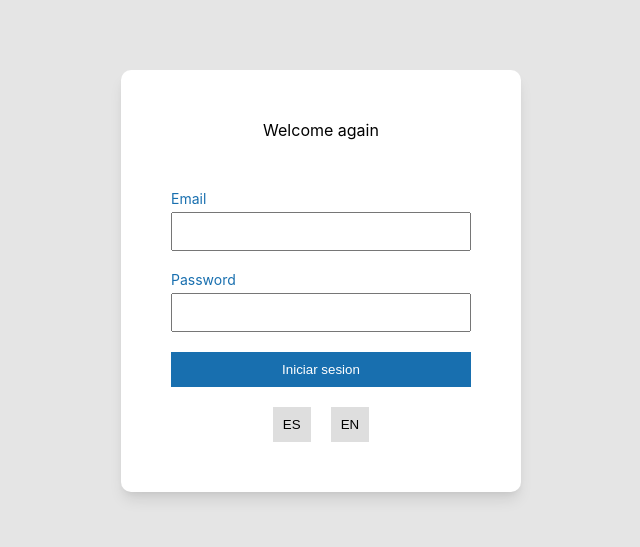
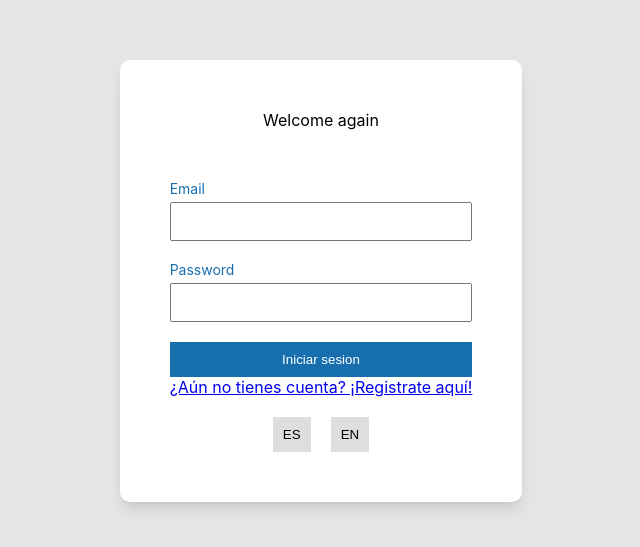
Before and after one commit to PiliGar/autonomos-app, a React (Create React App) app: page / in a window 1280 px wide. Shown: the part 119-666 px from the top of the page, without its empty margins (319-959 px from the left). Built offline with nearby package versions, Linux system fonts and the light colour scheme.

Commit message:
Finished 18 unauth app

```diff
--- a/src/apps/App.js
+++ b/src/apps/App.js
@@ -1,12 +1,5 @@
 import React, { useState } from "react";
-import {
-  BrowserRouter as Router,
-  Route,
-  Switch,
-  Redirect,
-} from "react-router-dom";
-import Login from "../pages/Login";
-import Register from "../pages/Register";
+import UnAuthApp from "./UnAuthApp";
 
 const initState = () => {
   try {
@@ -22,21 +15,7 @@ const App = () => {
     setIsLoggedIn(true);
     localStorage.setItem("isLoggedIn", true);
   };
-  return isLoggedIn ? (
-    <p>Has iniciado sesión</p>
-  ) : (
-    <Router>
-      <Switch>
-        <Route path="/" exact>
-          <Login login={login} />
-        </Route>
-        <Route path="/register">
-          <Register login={login} />
-        </Route>
-        <Redirect to="/"></Redirect>
-      </Switch>
-    </Router>
-  );
+  return isLoggedIn ? <p>Has iniciado sesión</p> : <UnAuthApp login={login} />;
 };
 
 export default App;
--- /dev/null
+++ b/src/apps/UnAuthApp.js
@@ -0,0 +1,27 @@
+import React from "react";
+import {
+  BrowserRouter as Router,
+  Route,
+  Switch,
+  Redirect,
+} from "react-router-dom";
+import Login from "../pages/Login";
+import Register from "../pages/Register";
+
+const UnAuthApp = ({ login }) => {
+  return (
+    <Router>
+      <Switch>
+        <Route path="/" exact>
+          <Login login={login} />
+        </Route>
+        <Route path="/register">
+          <Register login={login} />
+        </Route>
+        <Redirect to="/"></Redirect>
+      </Switch>
+    </Router>
+  );
+};
+
+export default UnAuthApp;
--- /dev/null
+++ b/src/components/Languages.js
@@ -0,0 +1,32 @@
+import React from "react";
+import { Button } from "../ui";
+import { withTranslation } from "react-i18next";
+
+const Languages = ({ i18n }) => {
+  const changeLanguage = (language) => i18n.changeLanguage(language);
+
+  return (
+    <div style={{ display: "flex", justifyContent: "center", marginTop: 20 }}>
+      <Button
+        style={{
+          backgroundColor: "#DEDEDE",
+          color: "black",
+          marginRight: 20,
+        }}
+        onClick={() => changeLanguage("es")}
+      >
+        ES
+      </Button>
+      <Button
+        style={{
+          backgroundColor: "#DEDEDE",
+          color: "black",
+        }}
+        onClick={() => changeLanguage("en")}
+      >
+        EN
+      </Button>
+    </div>
+  );
+};
+export default withTranslation()(Languages);
--- /dev/null
+++ b/src/components/index.js
@@ -0,0 +1 @@
+export { default as Languages } from "./Languages";
--- a/src/pages/Login.css
+++ /dev/null
@@ -1,35 +0,0 @@
-.container {
-  display: flex;
-  justify-content: center;
-  align-items: center;
-  height: 100vh;
-}
-.box {
-  display: flex;
-  flex-direction: column;
-  min-width: 300px;
-  padding: 50px;
-  border-radius: 10px;
-  background: white;
-  box-shadow: 0 10px 15px -3px rgba(0, 0, 0, 0.1),
-    0 4px 6px -2px rgba(0, 0, 0, 0.05);
-}
-.box input {
-  margin-bottom: 20px;
-  padding: 10px;
-}
-.box label {
-  font-size: 14px;
-  margin-bottom: 5px;
-  color: #186faf;
-}
-.box button {
-  padding: 10px;
-  cursor: pointer;
-  color: white;
-  background-color: #186faf;
-  border: none;
-}
-.box button:hover {
-  background-color: #2680c2;
-}
--- a/src/pages/Login.js
+++ b/src/pages/Login.js
@@ -1,8 +1,10 @@
 import React, { useState } from "react";
+import { Link } from "react-router-dom";
 import request from "../utils/request";
-//import "./Login.css";
 import styled from "styled-components";
 import { withTranslation } from "react-i18next";
+import { Button, Input, Label } from "../ui/";
+import { Languages } from "../components/";
 
 const Container = styled.div`
   display: flex;
@@ -22,29 +24,7 @@ const Box = styled.div`
     0 4px 6px -2px rgba(0, 0, 0, 0.05);
 `;
 
-const Input = styled.input`
-  margin-bottom: 20px;
-  padding: 10px;
-`;
-
-const Label = styled.label`
-  font-size: 14px;
-  margin-bottom: 5px;
-  color: #186faf;
-`;
-
-const Button = styled.button`
-  padding: 10px;
-  cursor: pointer;
-  color: white;
-  background-color: #186faf;
-  border: none;
-  :hover {
-    background-color: #2680c2;
-  }
-`;
-
-const Login = ({ t, i18n, login }) => {
+const Login = ({ t, login }) => {
   const [credentials, setCredentials] = useState({ email: "", password: "" });
   const onSubmit = (e) => {
     e.preventDefault();
@@ -60,7 +40,6 @@ const Login = ({ t, i18n, login }) => {
       .then((res) => login())
       .catch((error) => console.error(error));
   };
-  const changeLanguage = (language) => i18n.changeLanguage(language);
 
   return (
     <Container className="container">
@@ -89,29 +68,8 @@ const Login = ({ t, i18n, login }) => {
           value={credentials.password}
         ></Input>
         <Button type="submit">Iniciar sesion</Button>
-        <div
-          style={{ display: "flex", justifyContent: "center", marginTop: 20 }}
-        >
-          <Button
-            style={{
-              backgroundColor: "#DEDEDE",
-              color: "black",
-              marginRight: 20,
-            }}
-            onClick={() => changeLanguage("es")}
-          >
-            ES
-          </Button>
-          <Button
-            style={{
-              backgroundColor: "#DEDEDE",
-              color: "black",
-            }}
-            onClick={() => changeLanguage("en")}
-          >
-            EN
-          </Button>
-        </div>
+        <Link to="/register">¿Aún no tienes cuenta? ¡Registrate aquí!</Link>
+        <Languages />
       </Box>
     </Container>
   );
--- a/src/pages/Register.js
+++ b/src/pages/Register.js
@@ -1,8 +1,10 @@
 import React, { useState } from "react";
+import { Link } from "react-router-dom";
 import request from "../utils/request";
-//import "./Login.css";
 import styled from "styled-components";
 import { withTranslation } from "react-i18next";
+import { Button, Input, Label } from "../ui/";
+import { Languages } from "../components/";
 
 const Container = styled.div`
   display: flex;
@@ -22,35 +24,13 @@ const Box = styled.div`
     0 4px 6px -2px rgba(0, 0, 0, 0.05);
 `;
 
-const Input = styled.input`
-  margin-bottom: 20px;
-  padding: 10px;
-`;
-
-const Label = styled.label`
-  font-size: 14px;
-  margin-bottom: 5px;
-  color: #186faf;
-`;
-
-const Button = styled.button`
-  padding: 10px;
-  cursor: pointer;
-  color: white;
-  background-color: #186faf;
-  border: none;
-  :hover {
-    background-color: #2680c2;
-  }
-`;
-
-const Login = ({ t, i18n, login }) => {
+const Register = ({ t, login }) => {
   const [credentials, setCredentials] = useState({ email: "", password: "" });
   const onSubmit = (e) => {
     e.preventDefault();
     console.log("submmit");
     console.log(credentials);
-    request("ApplicationUsers/login", {
+    request("ApplicationUsers", {
       method: "POST",
       body: JSON.stringify({
         email: credentials.email,
@@ -60,7 +40,6 @@ const Login = ({ t, i18n, login }) => {
       .then((res) => login())
       .catch((error) => console.error(error));
   };
-  const changeLanguage = (language) => i18n.changeLanguage(language);
 
   return (
     <Container className="container">
@@ -89,31 +68,10 @@ const Login = ({ t, i18n, login }) => {
           value={credentials.password}
         ></Input>
         <Button type="submit">Iniciar sesion</Button>
-        <div
-          style={{ display: "flex", justifyContent: "center", marginTop: 20 }}
-        >
-          <Button
-            style={{
-              backgroundColor: "#DEDEDE",
-              color: "black",
-              marginRight: 20,
-            }}
-            onClick={() => changeLanguage("es")}
-          >
-            ES
-          </Button>
-          <Button
-            style={{
-              backgroundColor: "#DEDEDE",
-              color: "black",
-            }}
-            onClick={() => changeLanguage("en")}
-          >
-            EN
-          </Button>
-        </div>
+        <Link to="/">¿Ya tienes cuenta? ¡Inicia sesión aquí!</Link>
+        <Languages />
       </Box>
     </Container>
   );
 };
-export default withTranslation()(Login);
+export default withTranslation()(Register);
--- /dev/null
+++ b/src/ui/Button.js
@@ -0,0 +1,13 @@
+import styled from "styled-components";
+const Button = styled.button`
+  padding: 10px;
+  cursor: pointer;
+  color: white;
+  background-color: #186faf;
+  border: none;
+  :hover {
+    background-color: #2680c2;
+  }
+`;
+
+export default Button;
--- /dev/null
+++ b/src/ui/Input.js
@@ -0,0 +1,6 @@
+import styled from "styled-components";
+const Input = styled.input`
+  margin-bottom: 20px;
+  padding: 10px;
+`;
+export default Input;
--- /dev/null
+++ b/src/ui/Label.js
@@ -0,0 +1,8 @@
+import styled from "styled-components";
+
+const Label = styled.label`
+  font-size: 14px;
+  margin-bottom: 5px;
+  color: #186faf;
+`;
+export default Label;
--- /dev/null
+++ b/src/ui/index.js
@@ -0,0 +1,3 @@
+export { default as Button } from "./Button";
+export { default as Label } from "./Label";
+export { default as Input } from "./Input";
```
